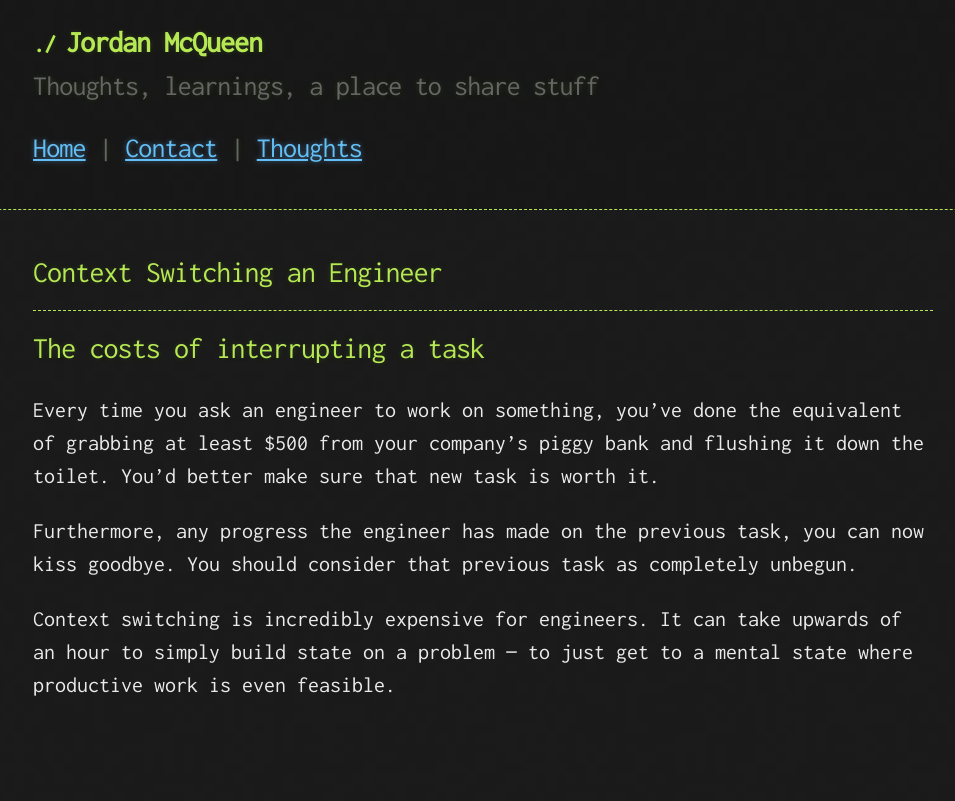
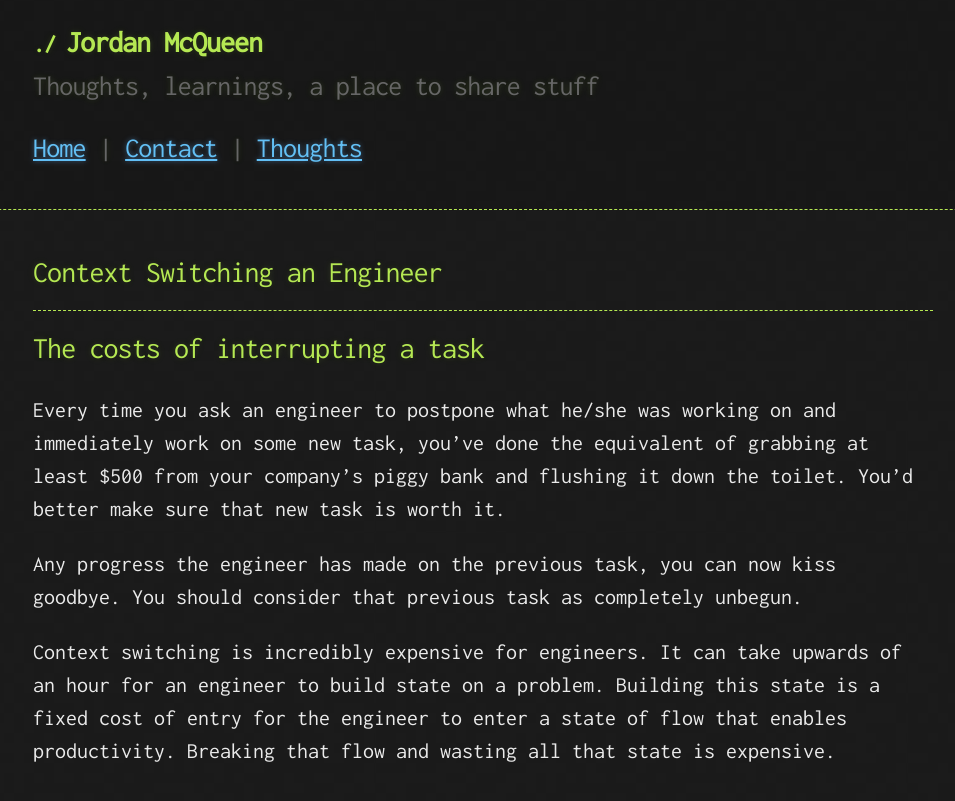
Before and after one commit to mcqueenjordan/mcqueenjordan.github.io, a Jekyll site: the page built from _thought/context-switching-an-engineer.md, in a window 1280 px wide. Shown: the top 801 px of the page, without its empty margins (157-1112 px from the left). Built offline with Jekyll 4.4.1, drawn with Linux system fonts in a browser that asks for light colours.

Commit message:
english style factoring

```diff
--- a/_thought/context-switching-an-engineer.md
+++ b/_thought/context-switching-an-engineer.md
@@ -7,14 +7,15 @@ published_date: 2017-08-07
 category: post
 ---
 
-Every time you ask an engineer to work on something, you've done the equivalent
-of grabbing at least $500 from your company's piggy bank and flushing it down
+Every time you ask an engineer to postpone what he/she was working on and
+immediately work on some new task, you've done the equivalent of grabbing
+at least $500 from your company's piggy bank and flushing it down
 the toilet. You'd better make sure that new task is worth it.
 
-Furthermore, any progress the engineer has made on the previous task, you can
-now kiss goodbye. You should consider that previous task as completely
-unbegun.
+Any progress the engineer has made on the previous task, you can now kiss
+goodbye. You should consider that previous task as completely unbegun.
 
 Context switching is incredibly expensive for engineers. It can take upwards of
-an hour to simply build state on a problem &mdash; to just get to a mental
-state where productive work is even feasible.
+an hour for an engineer to build state on a problem. Building this state is
+a fixed cost of entry for the engineer to enter a state of flow that enables
+productivity. Breaking that flow and wasting all that state is expensive.
```
